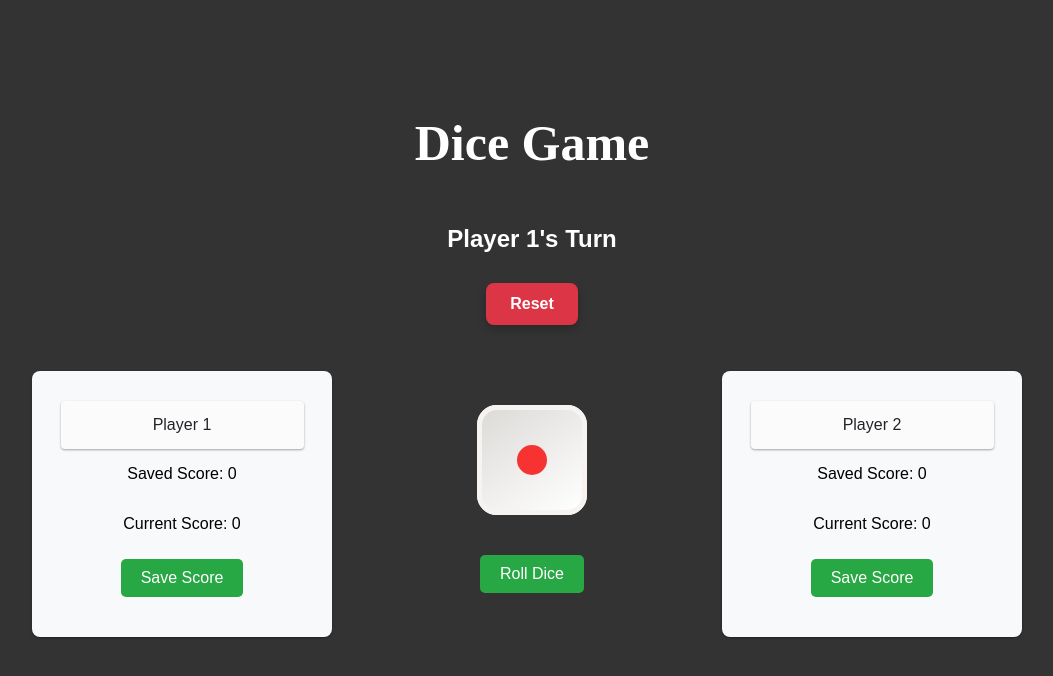
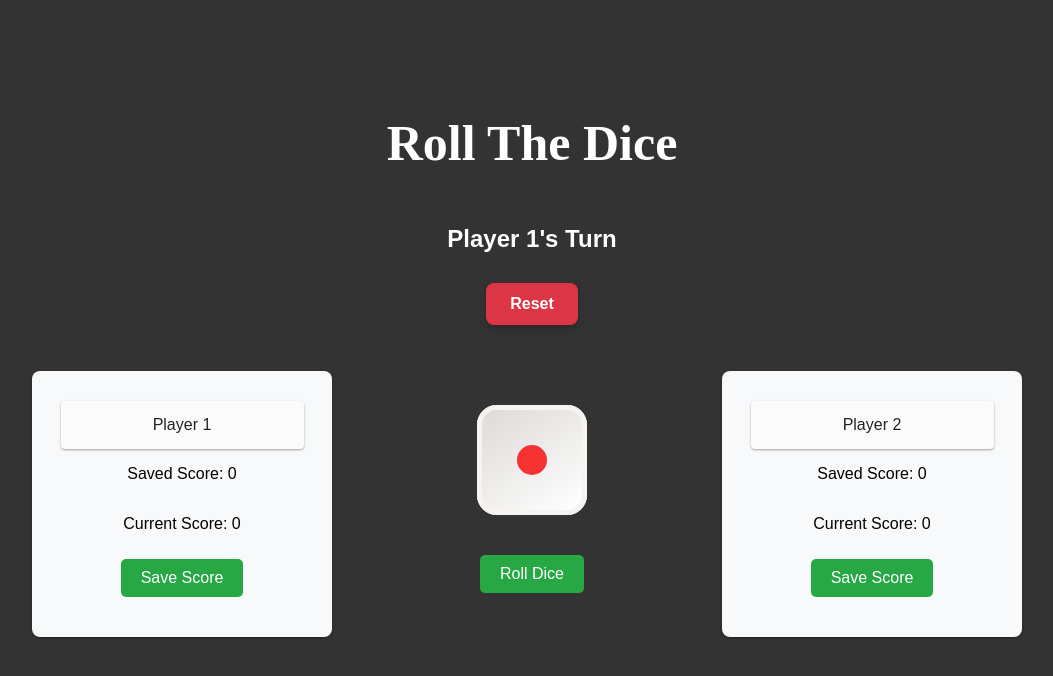
Before and after one commit to Saksham-Gupta-257/Assignment-s, a plain HTML site: page JavaScript-Assignment-1/index.html in a window 1280 px wide. Both pictures are taken after a click on the button "Play". Shown: the whole page, without its empty margins (113-1166 px from the left). Drawn offline with Linux system fonts and the light colour scheme; a web font is replaced by a local one.

Commit message:
Change in Title

```diff
--- a/JavaScript-Assignment-1/index.html
+++ b/JavaScript-Assignment-1/index.html
@@ -17,7 +17,7 @@
     </div>
     <div class="main-page">
         <div class="title-container">
-            <h1 class="main-title">Dice Game</h1>
+            <h1 class="main-title">Roll The Dice</h1>
             <h2 id="turn-indicator">Player 1's Turn</h2>
             <button id="reset-game">Reset</button>
         </div>
```
